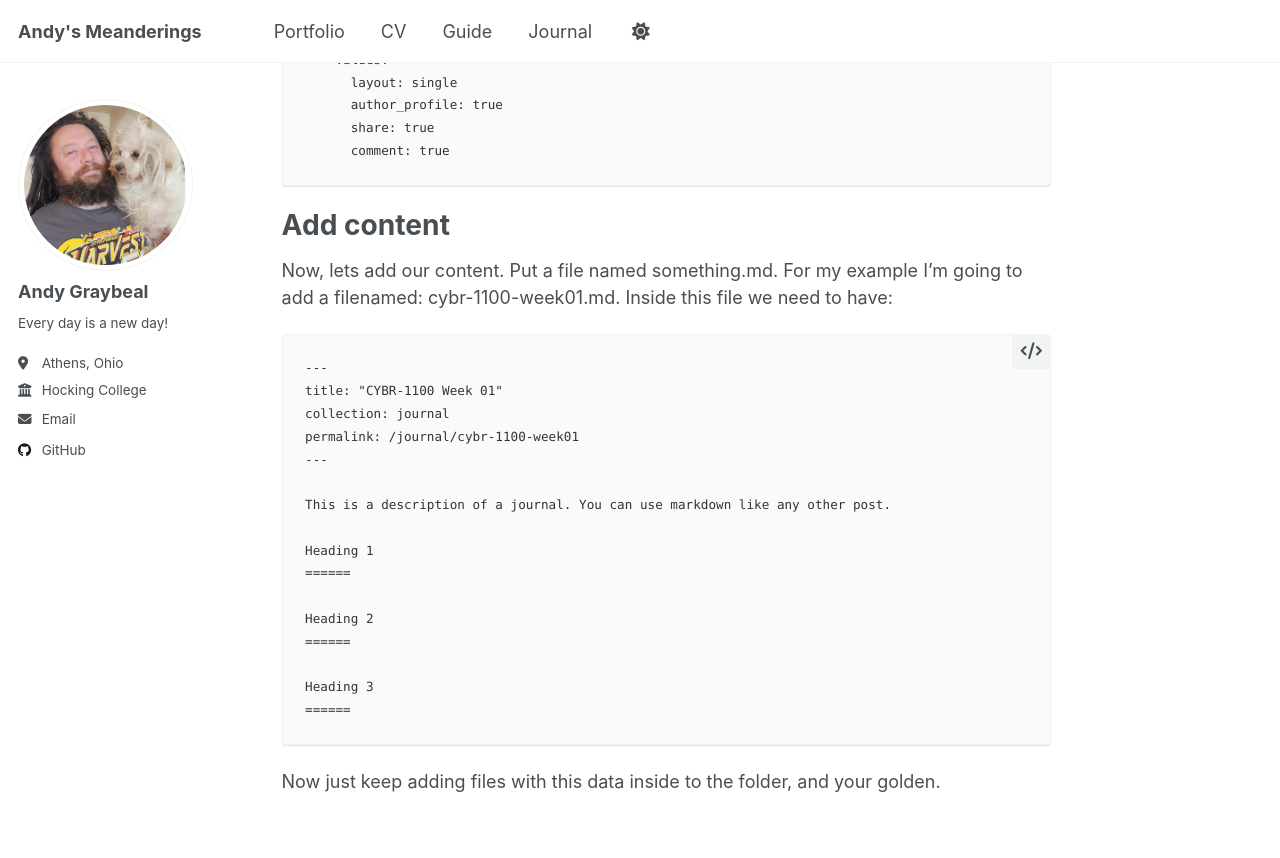
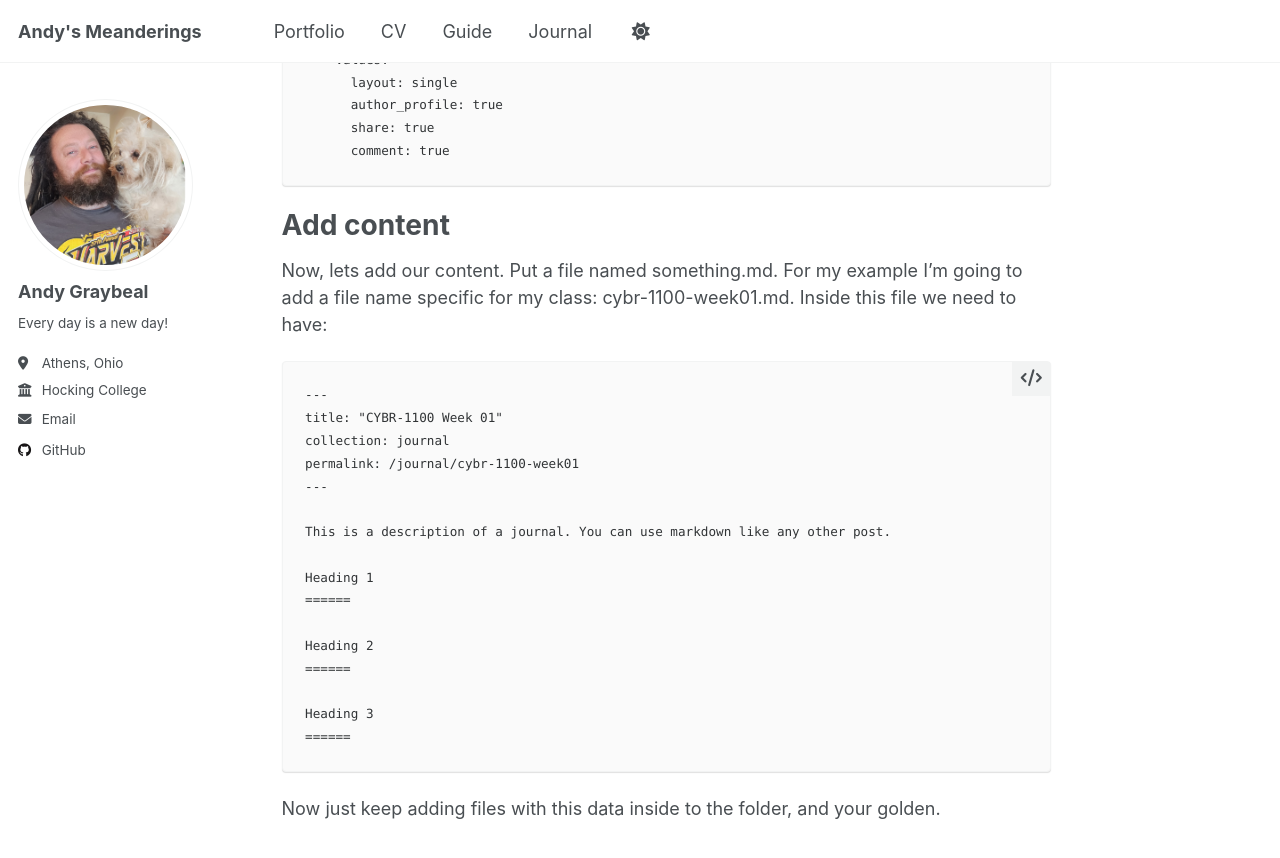
Before and after one commit to andy-graybeal/andy-graybeal.github.io, a Jekyll site: the page built from nmp/how_to_add_a_menu_item.md, in a window 1280 px wide and 900 px high, scrolled down 4119 px. Shown: the top 858 px of the window. Built offline with Jekyll 4.4.1, drawn with Linux system fonts in a browser that asks for light colours; a script that is not in the unit is left out.

Commit message:
Update how_to_add_a_menu_item.md

````diff
--- a/nmp/how_to_add_a_menu_item.md
+++ b/nmp/how_to_add_a_menu_item.md
@@ -149,7 +149,7 @@ defaults:
 
 Add content
 ======
-Now, lets add our content.  Put a file named something.md.  For my example I'm going to add a filenamed: cybr-1100-week01.md.  Inside this file we need to have:
+Now, lets add our content.  Put a file named something.md.  For my example I'm going to add a file name specific for my class: cybr-1100-week01.md.  Inside this file we need to have:
 ```
 ---
 title: "CYBR-1100 Week 01"
````
